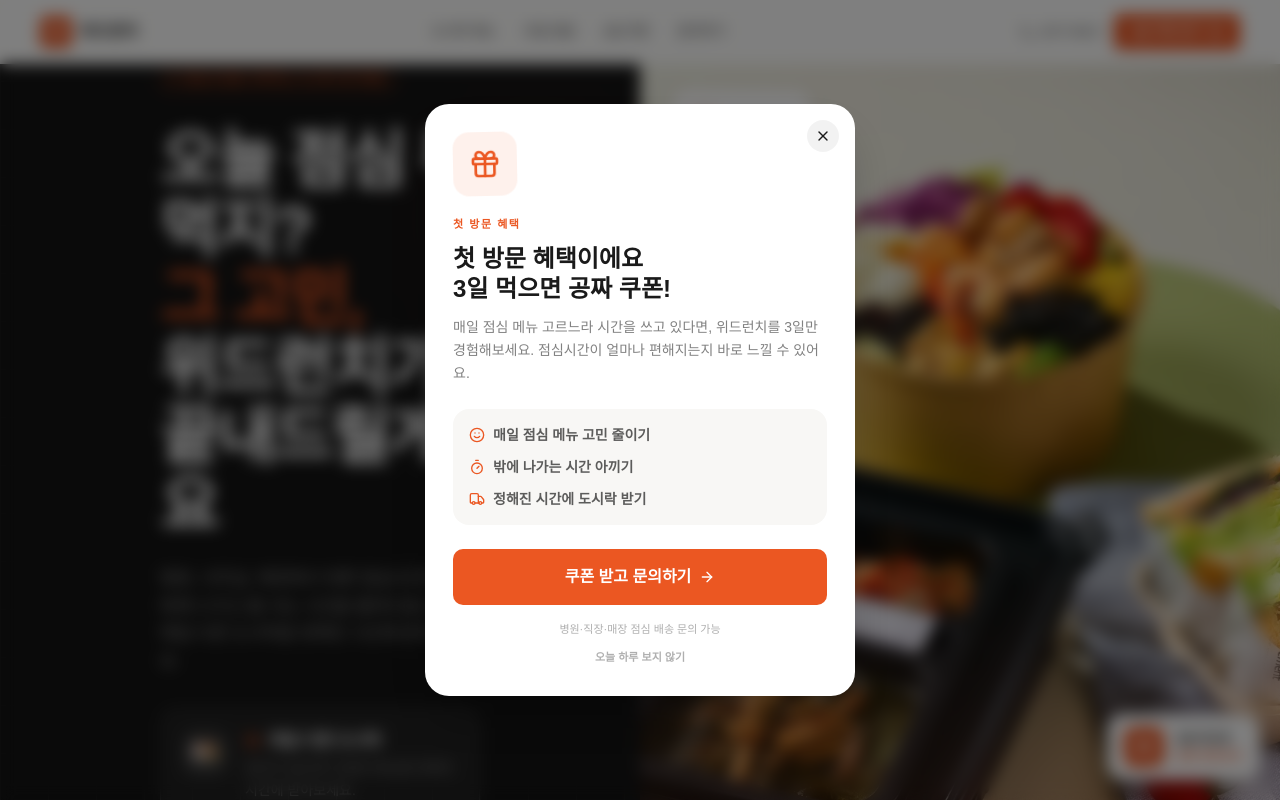
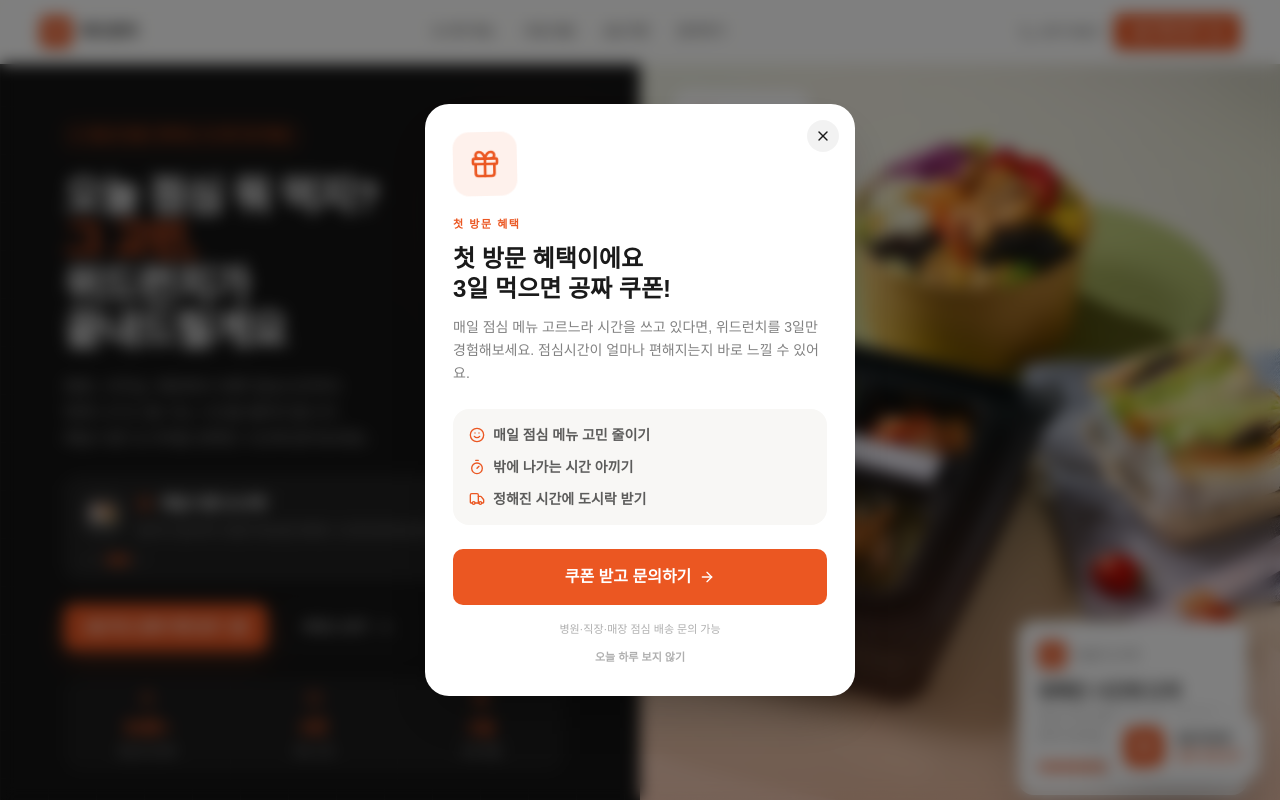
Before and after one commit to WooHyucks/landing-with-lunch, a Next.js app: page / in a window 1280 px wide. Shown: the top 800 px of the page. Built offline with nearby package versions, Linux system fonts and the light colour scheme.

Commit message:
style:반응형 스타일 수정

```diff
--- a/src/components/landing-page.tsx
+++ b/src/components/landing-page.tsx
@@ -142,7 +142,7 @@ export function LandingPage() {
   useEffect(() => {
     timerRef.current = setInterval(
       () => setCurrent((p) => (p + 1) % testimonials.length),
-      5000
+      5000,
     );
 
     return () => {
@@ -165,7 +165,7 @@ export function LandingPage() {
 
     timerRef.current = setInterval(
       () => setCurrent((p) => (p + 1) % testimonials.length),
-      5000
+      5000,
     );
   };
 
@@ -180,8 +180,7 @@ export function LandingPage() {
       no: "01",
       icon: Hospital,
       title: "병원 점심\n도시락 배송",
-      desc:
-        "진료와 업무로 바쁜 병원 직원분들을 위해 정해진 시간에 도시락을 배송합니다. 밖에 나가지 않아도 든든한 점심을 챙길 수 있어요.",
+      desc: "진료와 업무로 바쁜 병원 직원분들을 위해 정해진 시간에 도시락을 배송합니다. 밖에 나가지 않아도 든든한 점심을 챙길 수 있어요.",
       tags: ["점심시간 절약", "정시 배송", "메뉴 고민 없음"],
       img: bentoFlatlay,
       badge: "병원 추천",
@@ -190,8 +189,7 @@ export function LandingPage() {
       no: "02",
       icon: Briefcase,
       title: "직장 점심\n정기 배송",
-      desc:
-        "매일 점심 메뉴를 고르고 이동하는 시간을 줄여드립니다. 사무실에서 편하게 받아보는 따뜻한 한 끼를 경험하세요.",
+      desc: "매일 점심 메뉴를 고르고 이동하는 시간을 줄여드립니다. 사무실에서 편하게 받아보는 따뜻한 한 끼를 경험하세요.",
       tags: ["매일 다른 메뉴", "사무실 배송", "3인 이상 가능"],
       img: bentoArtistic,
       badge: "직장 인기",
@@ -200,8 +198,7 @@ export function LandingPage() {
       no: "03",
       icon: Store,
       title: "가게·매장\n점심 도시락",
-      desc:
-        "점심시간에도 자리를 비우기 어려운 매장, 학원, 소형 사업장을 위한 도시락 배송 서비스입니다.",
+      desc: "점심시간에도 자리를 비우기 어려운 매장, 학원, 소형 사업장을 위한 도시락 배송 서비스입니다.",
       tags: ["소규모 가능", "시간 절약", "간편 주문"],
       img: saladBowl,
       badge: "소규모 가능",
@@ -341,8 +338,8 @@ export function LandingPage() {
       </header>
 
       {/* HERO */}
-      <section className="pt-16 min-h-screen grid lg:grid-cols-[1fr_1fr] overflow-hidden">
-        <div className="bg-[#141414] flex flex-col justify-center px-10 lg:px-16 xl:px-40 py-20 lg:py-0 relative overflow-hidden">
+      <section className="pt-16 min-h-[100svh] grid lg:grid-cols-[0.92fr_1.08fr] xl:grid-cols-[1fr_1fr] overflow-hidden">
+        <div className="bg-[#141414] flex flex-col justify-center px-6 sm:px-10 lg:px-10 xl:px-16 2xl:px-40 py-14 sm:py-16 lg:py-10 xl:py-14 2xl:py-0 min-h-[calc(100svh-4rem)] relative overflow-hidden">
           <div
             className="absolute inset-0 opacity-[0.03]"
             style={{
@@ -356,9 +353,9 @@ export function LandingPage() {
             style={{ background: ORANGE }}
           />
 
-          <div className="relative z-10 max-w-[560px]">
+          <div className="relative z-10 max-w-[560px] xl:max-w-[500px] 2xl:max-w-[560px]">
             <div
-              className="inline-flex items-center gap-2 mb-8 text-[11px] font-bold tracking-[0.12em] uppercase px-3 py-1.5 rounded-full border soft-pulse"
+              className="inline-flex items-center gap-2 mb-5 xl:mb-6 2xl:mb-8 text-[11px] font-bold tracking-[0.12em] uppercase px-3 py-1.5 rounded-full border soft-pulse"
               style={{
                 color: ORANGE,
                 borderColor: `${ORANGE}40`,
@@ -372,15 +369,17 @@ export function LandingPage() {
               점심시간을 아껴주는 도시락 정기배송
             </div>
 
-            <h1 className="text-[2.75rem] lg:text-[3.5rem] xl:text-[4rem] font-extrabold text-white leading-[1.08] tracking-[-0.03em] mb-6">
+            <h1 className="text-[2.45rem] sm:text-[2.75rem] lg:text-[2.3rem] xl:text-[2.6rem] 2xl:text-[3rem] font-extrabold text-white leading-[1.08] tracking-[-0.03em] mb-4 xl:mb-5 2xl:mb-6">
               오늘 점심 뭐 먹지?
               <br />
               <span style={{ color: ORANGE }}>그 고민,</span>
               <br />
-              위드런치가 끝내드릴게요
+              위드런치가
+              <br />
+              끝내드릴게요
             </h1>
 
-            <p className="text-white/55 text-base lg:text-[17px] leading-relaxed mb-8 font-normal">
+            <p className="text-white/55 text-[15px] xl:text-[16px] 2xl:text-[17px] leading-relaxed mb-5 xl:mb-6 2xl:mb-8 font-normal">
               병원, 사무실, 매장에서 바쁜 점심시간마다
               <br className="hidden lg:block" />
               밖에 나가고 줄 서는 시간을 줄여드립니다.
@@ -388,9 +387,9 @@ export function LandingPage() {
               매일 다른 도시락을 정해진 시간에 받아보세요.
             </p>
 
-            <div className="bg-white/[0.06] border border-white/[0.1] rounded-2xl p-5 mb-8 transition-all duration-500 slide-up">
-              <div className="flex items-start gap-4">
-                <div className="w-12 h-12 rounded-2xl bg-white/[0.08] flex items-center justify-center text-2xl shrink-0">
+            <div className="bg-white/[0.06] border border-white/[0.1] rounded-2xl p-4 2xl:p-5 mb-5 xl:mb-6 2xl:mb-8 transition-all duration-500 slide-up">
+              <div className="flex items-start gap-3 2xl:gap-4">
+                <div className="w-11 h-11 2xl:w-12 2xl:h-12 rounded-2xl bg-white/[0.08] flex items-center justify-center text-2xl shrink-0">
                   {lunchPains[painIndex].emoji}
                 </div>
                 <div>
@@ -398,17 +397,14 @@ export function LandingPage() {
                     {(() => {
                       const Icon = lunchPains[painIndex].icon;
                       return (
-                        <Icon
-                          className="w-4 h-4"
-                          style={{ color: ORANGE }}
-                        />
+                        <Icon className="w-4 h-4" style={{ color: ORANGE }} />
                       );
                     })()}
-                    <p className="text-white font-extrabold text-base">
+                    <p className="text-white font-extrabold text-[15px] 2xl:text-base">
                       {lunchPains[painIndex].title}
                     </p>
                   </div>
-                  <p className="text-white/45 text-sm leading-relaxed">
+                  <p className="text-white/45 text-[13px] 2xl:text-sm leading-relaxed">
                     {lunchPains[painIndex].desc}
                   </p>
                 </div>
@@ -430,10 +426,10 @@ export function LandingPage() {
               </div>
             </div>
 
-            <div className="flex flex-wrap gap-3 mb-12">
+            <div className="flex flex-wrap gap-3 mb-6 xl:mb-7 2xl:mb-12">
               <button
                 onClick={() => setCouponOpen(true)}
-                className="flex items-center gap-2 text-white font-bold text-sm px-6 py-3.5 rounded-xl transition-all hover:-translate-y-0.5 shadow-lg"
+                className="flex items-center gap-2 text-white font-bold text-sm px-5 2xl:px-6 py-3 2xl:py-3.5 rounded-xl transition-all hover:-translate-y-0.5 shadow-lg"
                 style={{
                   background: ORANGE,
                   boxShadow: `0 8px 24px ${ORANGE}50`,
@@ -443,7 +439,7 @@ export function LandingPage() {
               </button>
               <a
                 href="#services"
-                className="flex items-center gap-2 text-white/70 font-semibold text-sm px-6 py-3.5 rounded-xl border border-white/15 hover:border-white/30 transition-all"
+                className="flex items-center gap-2 text-white/70 font-semibold text-sm px-5 2xl:px-6 py-3 2xl:py-3.5 rounded-xl border border-white/15 hover:border-white/30 transition-all"
               >
                 서비스 보기 <ArrowRight className="w-4 h-4" />
               </a>
@@ -455,25 +451,30 @@ export function LandingPage() {
                 { v: "0번", l: "메뉴 고민", icon: Smile },
                 { v: "3일", l: "쿠폰 체험", icon: Gift },
               ].map(({ v, l, icon: Icon }) => (
-                <div key={l} className="bg-[#1C1C1C] px-4 py-4 text-center">
+                <div
+                  key={l}
+                  className="bg-[#1C1C1C] px-3 2xl:px-4 py-3 2xl:py-4 text-center"
+                >
                   <Icon
                     className="w-4 h-4 mx-auto mb-2"
                     style={{ color: ORANGE }}
                   />
                   <p
-                    className="text-xl font-extrabold tabular-nums mb-0.5"
+                    className="text-lg 2xl:text-xl font-extrabold tabular-nums mb-0.5"
                     style={{ color: ORANGE }}
                   >
                     {v}
                   </p>
-                  <p className="text-white/40 text-[11px] font-medium">{l}</p>
+                  <p className="text-white/40 text-[10px] 2xl:text-[11px] font-medium">
+                    {l}
+                  </p>
                 </div>
               ))}
             </div>
           </div>
         </div>
 
-        <div className="relative min-h-[56vh] lg:min-h-0">
+        <div className="relative min-h-[56vh] lg:min-h-[calc(100svh-4rem)]">
           <ImageWithFallback
             src={heroFood}
             alt="위드런치 점심 도시락"
@@ -488,7 +489,7 @@ export function LandingPage() {
             }}
           />
 
-          <div className="absolute top-8 left-8 bg-white rounded-2xl p-4 shadow-2xl max-w-[210px] soft-float">
+          <div className="absolute top-6 xl:top-8 left-6 xl:left-8 bg-white rounded-2xl p-4 shadow-2xl max-w-[200px] xl:max-w-[210px] soft-float">
             <div className="flex items-center gap-2 mb-3">
               <div
                 className="w-8 h-8 rounded-xl flex items-center justify-center"
@@ -507,7 +508,7 @@ export function LandingPage() {
             </p>
           </div>
 
-          <div className="absolute bottom-8 right-8 bg-white rounded-2xl p-5 shadow-2xl max-w-[230px]">
+          <div className="absolute bottom-6 xl:bottom-8 right-6 xl:right-8 bg-white rounded-2xl p-4 xl:p-5 shadow-2xl max-w-[220px] xl:max-w-[230px]">
             <div className="flex items-center gap-2 mb-3">
               <div
                 className="w-7 h-7 rounded-lg flex items-center justify-center"
@@ -668,7 +669,10 @@ export function LandingPage() {
 
               <div className="absolute top-5 right-5 bg-white/90 backdrop-blur-sm rounded-xl px-3.5 py-2 flex items-center gap-1.5">
                 <Sparkles className="w-3.5 h-3.5" style={{ color: ORANGE }} />
-                <span className="text-[11px] font-bold" style={{ color: ORANGE }}>
+                <span
+                  className="text-[11px] font-bold"
+                  style={{ color: ORANGE }}
+                >
                   {services[activeTab].badge}
                 </span>
               </div>
@@ -695,8 +699,8 @@ export function LandingPage() {
               </h2>
             </div>
             <p className="text-[#1A1A1A]/50 text-sm max-w-sm leading-relaxed">
-              도시락, 샐러드, 샌드위치까지. 바쁜 하루에도 가볍게,
-              든든하게 먹을 수 있도록 준비합니다.
+              도시락, 샐러드, 샌드위치까지. 바쁜 하루에도 가볍게, 든든하게 먹을
+              수 있도록 준비합니다.
             </p>
           </div>
 
@@ -837,8 +841,7 @@ export function LandingPage() {
                 className="inline-flex items-center gap-2 text-[11px] font-bold tracking-[0.14em] uppercase mb-5 px-3 py-1.5 rounded-full"
                 style={{ color: ORANGE, background: `${ORANGE}15` }}
               >
-                <Gift className="w-3.5 h-3.5" />
-                첫 이용 혜택
+                <Gift className="w-3.5 h-3.5" />첫 이용 혜택
               </div>
 
               <h2 className="text-3xl lg:text-[2.8rem] font-extrabold text-white leading-tight tracking-tight mb-6">
@@ -848,8 +851,8 @@ export function LandingPage() {
               </h2>
 
               <p className="text-white/50 text-[15px] leading-relaxed max-w-xl mb-8">
-                점심 도시락은 말보다 경험이 빠릅니다. 3일 동안 실제로
-                받아보고, 점심시간이 얼마나 편해지는지 확인해보세요.
+                점심 도시락은 말보다 경험이 빠릅니다. 3일 동안 실제로 받아보고,
+                점심시간이 얼마나 편해지는지 확인해보세요.
               </p>
 
               <div className="grid sm:grid-cols-3 gap-3">
@@ -1007,8 +1010,8 @@ export function LandingPage() {
                   쉬는 시간이어야 하니까요
                 </h3>
                 <p className="text-white/70 text-sm leading-relaxed">
-                  메뉴 고르고, 이동하고, 줄 서는 시간을 줄이면 점심시간이
-                  훨씬 여유로워집니다.
+                  메뉴 고르고, 이동하고, 줄 서는 시간을 줄이면 점심시간이 훨씬
+                  여유로워집니다.
                 </p>
               </div>
               <a
@@ -1030,8 +1033,7 @@ export function LandingPage() {
                 className="h-1.5 rounded-full transition-all duration-300"
                 style={{
                   width: i === current ? "1.5rem" : "0.375rem",
-                  background:
-                    i === current ? ORANGE : "rgba(0,0,0,0.16)",
+                  background: i === current ? ORANGE : "rgba(0,0,0,0.16)",
                 }}
               />
             ))}
@@ -1058,8 +1060,8 @@ export function LandingPage() {
               </h2>
 
               <p className="text-[#1A1A1A]/55 text-[15px] leading-relaxed mb-10">
-                병원, 직장, 매장처럼 점심시간이 바쁜 곳이라면 위드런치가
-                잘 맞습니다. 가능한 지역과 메뉴 구성을 빠르게 안내드릴게요.
+                병원, 직장, 매장처럼 점심시간이 바쁜 곳이라면 위드런치가 잘
+                맞습니다. 가능한 지역과 메뉴 구성을 빠르게 안내드릴게요.
               </p>
 
               <div className="space-y-0 divide-y divide-[rgba(0,0,0,0.06)]">
@@ -1149,7 +1151,10 @@ export function LandingPage() {
                     className="w-16 h-16 rounded-2xl flex items-center justify-center mb-5"
                     style={{ background: `${ORANGE}15` }}
                   >
-                    <CheckCircle2 className="w-8 h-8" style={{ color: ORANGE }} />
+                    <CheckCircle2
+                      className="w-8 h-8"
+                      style={{ color: ORANGE }}
+                    />
                   </div>
                   <h3 className="text-xl font-extrabold text-[#1A1A1A] mb-3">
                     문의가 접수되었습니다!
@@ -1226,7 +1231,9 @@ export function LandingPage() {
                               })
                             }
                             className="w-full bg-white border border-[rgba(0,0,0,0.1)] rounded-xl px-4 py-3 text-sm text-[#1A1A1A] placeholder-[#1A1A1A]/30 outline-none transition-all"
-                            onFocus={(e) => (e.target.style.borderColor = ORANGE)}
+                            onFocus={(e) =>
+                              (e.target.style.borderColor = ORANGE)
+                            }
                             onBlur={(e) =>
                               (e.target.style.borderColor = "rgba(0,0,0,0.1)")
                             }
@@ -1268,7 +1275,9 @@ export function LandingPage() {
                               })
                             }
                             className="w-full bg-white border border-[rgba(0,0,0,0.1)] rounded-xl px-4 py-3 text-sm text-[#1A1A1A] placeholder-[#1A1A1A]/30 outline-none transition-all"
-                            onFocus={(e) => (e.target.style.borderColor = ORANGE)}
+                            onFocus={(e) =>
+                              (e.target.style.borderColor = ORANGE)
+                            }
                             onBlur={(e) =>
                               (e.target.style.borderColor = "rgba(0,0,0,0.1)")
                             }
@@ -1431,8 +1440,8 @@ export function LandingPage() {
                 </span>
               </div>
               <p className="text-white/35 text-[13px] leading-relaxed mb-6 max-w-[230px]">
-                병원, 직장, 매장의 점심시간을 더 편하게 만들어주는 도시락
-                배송 서비스.
+                병원, 직장, 매장의 점심시간을 더 편하게 만들어주는 도시락 배송
+                서비스.
               </p>
               <div className="flex gap-2">
                 {[Instagram, Youtube].map((Icon, i) => (
@@ -1570,8 +1579,8 @@ export function LandingPage() {
             </h3>
 
             <p className="text-[#1A1A1A]/55 text-sm leading-relaxed mb-6">
-              매일 점심 메뉴 고르느라 시간을 쓰고 있다면, 위드런치를
-              3일만 경험해보세요. 점심시간이 얼마나 편해지는지 바로 느낄 수 있어요.
+              매일 점심 메뉴 고르느라 시간을 쓰고 있다면, 위드런치를 3일만
+              경험해보세요. 점심시간이 얼마나 편해지는지 바로 느낄 수 있어요.
             </p>
 
             <div className="bg-[#F8F7F5] rounded-2xl p-4 mb-6 space-y-3">
```
